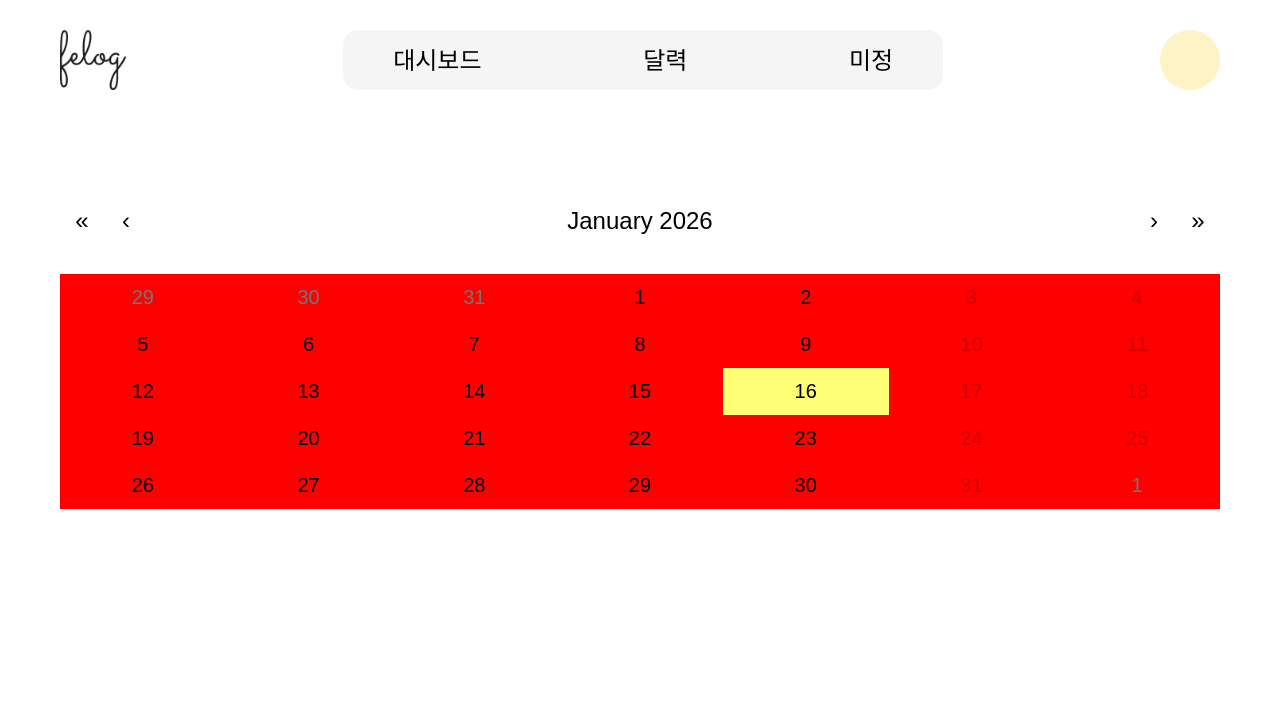
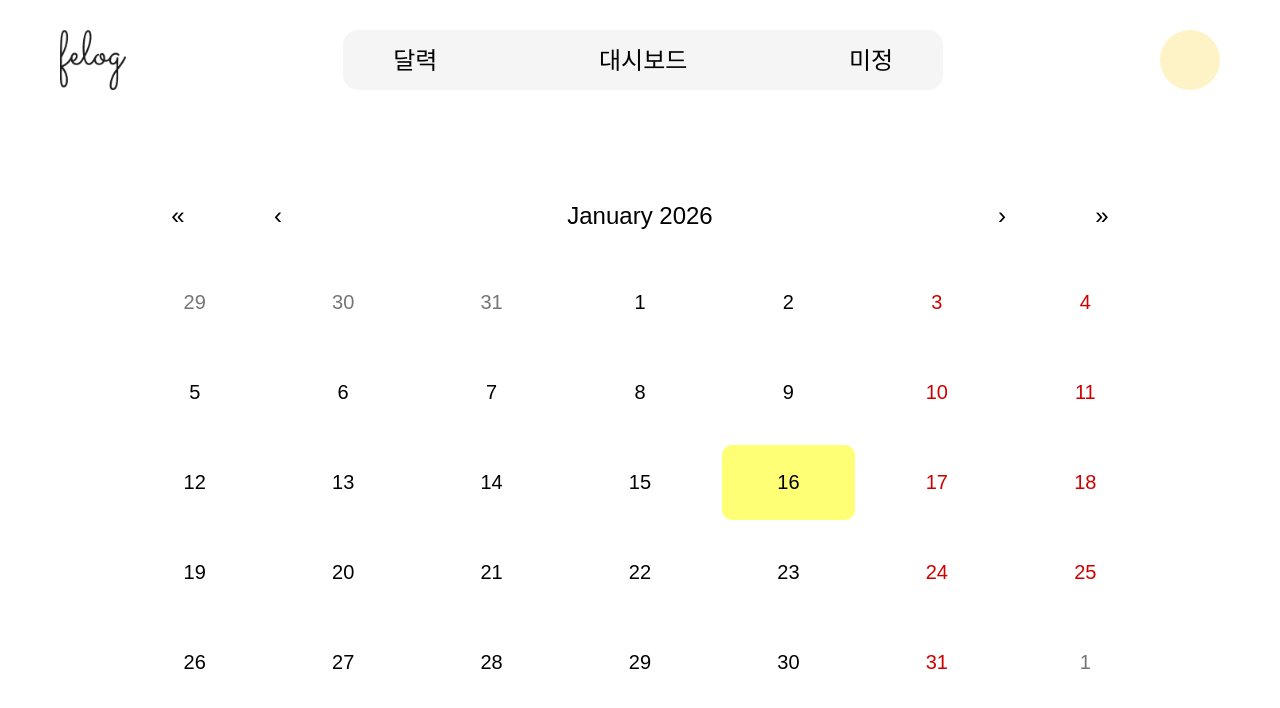
Before and after one commit to crossbat/Felog-V2, a React (Vite) app: page /user/cal in a window 1280 px wide. Both pictures are taken after a click on the link 93 px from the left and 60 px from the top of the page. Shown: the top 708 px of the page. Built offline with nearby package versions, Linux system fonts and the light colour scheme.

Commit message:
리액트 캘린더 높이 문제 해결

```diff
--- a/src/components/header/userNavi.tsx
+++ b/src/components/header/userNavi.tsx
@@ -4,10 +4,10 @@ const UserNav = () => {
   return (
     <>
       <li>
-        <NavLink to="/user">대시보드</NavLink>
+        <NavLink to="/user/cal">달력</NavLink>
       </li>
       <li>
-        <a href="#">달력</a>
+        <NavLink to="/user/board">대시보드</NavLink>
       </li>
       <li>
         <a href="#">미정</a>
--- a/src/pages/calendarPage/CalendarStyles.css
+++ b/src/pages/calendarPage/CalendarStyles.css
@@ -1,11 +1,18 @@
+.react-calendar, .react-calendar *, .react-calendar *:before, .react-calendar *:after {
+  width:100%;
+  height: 100%;
+}
+
 .react-calendar {
-  width: 100%;
-  height: 100%;
+  display: flex;
+  flex-direction: column;
   background: transparent;
+  width:1024px;
   border: none;
   font-family: "Arial", "Helvetica", sans-serif;
   line-height: 1.125em;
   font-size: 1.5em;
+  align-self:center;
 }
 
 .react-calendar--doubleView {
@@ -50,6 +57,7 @@
 
 .react-calendar__navigation button {
   min-width: 44px;
+  width: 100px;
   height: 100%;
   background: none;
 }
@@ -104,7 +112,6 @@
 .react-calendar__tile {
   max-width: 100%;
   padding: 10px 6.6667px;
-  background: red;
   text-align: center;
   font: inherit;
   font-size: 0.833em;
@@ -166,4 +173,9 @@
   display: grid !important;
   grid-template-rows: repeat(5, auto);
   grid-template-columns: repeat(7, auto);
+  gap:15px;
 }
+
+.react-calendar__month-view__days > * {
+  border-radius:10px;
+}
```
